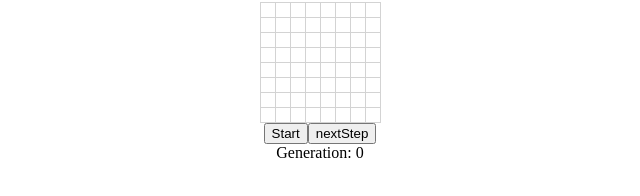
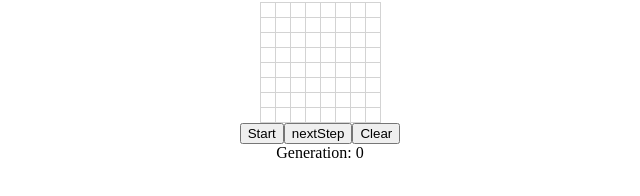
Before and after one commit to Beaglefoot/fcc-game-of-life, a React app: page / in a window 1280 px wide. Shown: the part 120-316 px from the top of the page, without its empty margins (320-960 px from the left). Built offline with nearby package versions, Linux system fonts and the light colour scheme.

Commit message:
feat: Clear state

```diff
--- a/src/actions/generationActions.js
+++ b/src/actions/generationActions.js
@@ -1,5 +1,10 @@
 export const NEXT_GENERATION = 'NEXT_GENERATION';
+export const RESET_GENERATION = 'RESET_GENERATION';
 
 export function nextGeneration() {
   return { type: NEXT_GENERATION };
 }
+
+export function resetGeneration() {
+  return { type: RESET_GENERATION };
+}
--- a/src/containers/Controls.jsx
+++ b/src/containers/Controls.jsx
@@ -1,7 +1,7 @@
 import React from 'react';
 import { connect } from 'react-redux';
 
-import { nextGeneration } from '../actions/generationActions';
+import { nextGeneration, resetGeneration } from '../actions/generationActions';
 
 class Controls extends React.Component {
   constructor(props) {
@@ -13,6 +13,7 @@ class Controls extends React.Component {
     };
 
     this.nextGeneration = this.props.nextGeneration.bind(this);
+    this.resetGeneration = this.props.resetGeneration.bind(this);
   }
 
   toggleButtonText() {
@@ -45,6 +46,7 @@ class Controls extends React.Component {
           {this.state.buttonText}
         </button>
         <button onClick={this.nextGeneration}>nextStep</button>
+        <button onClick={this.resetGeneration}>Clear</button>
         <div>Generation: {this.props.generation}</div>
       </div>
     );
@@ -55,4 +57,4 @@ function mapStateToProps({ generation }) {
   return { generation };
 }
 
-export default connect(mapStateToProps, { nextGeneration })(Controls);
+export default connect(mapStateToProps, { nextGeneration, resetGeneration })(Controls);
--- a/src/reducers/index.js
+++ b/src/reducers/index.js
@@ -1,6 +1,6 @@
 /*eslint indent: off*/
 import { REVIVE_CELL } from '../actions/cellsActions';
-import { NEXT_GENERATION } from '../actions/generationActions';
+import { NEXT_GENERATION, RESET_GENERATION } from '../actions/generationActions';
 
 import defaultBoard from '../defaultBoard';
 
@@ -117,6 +117,8 @@ export default function(state = initialState, action) {
         generation: state.generation + 1,
         cells: calcNewGeneration(state)
       };
+    case RESET_GENERATION:
+      return initialState;
     default:
       return state;
   }
```
